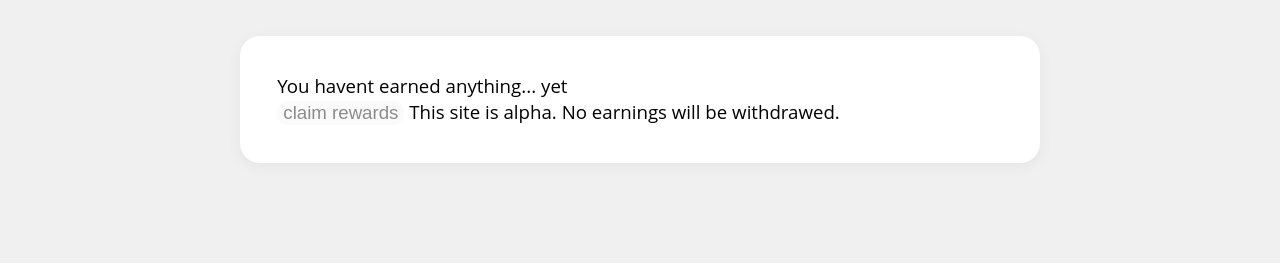
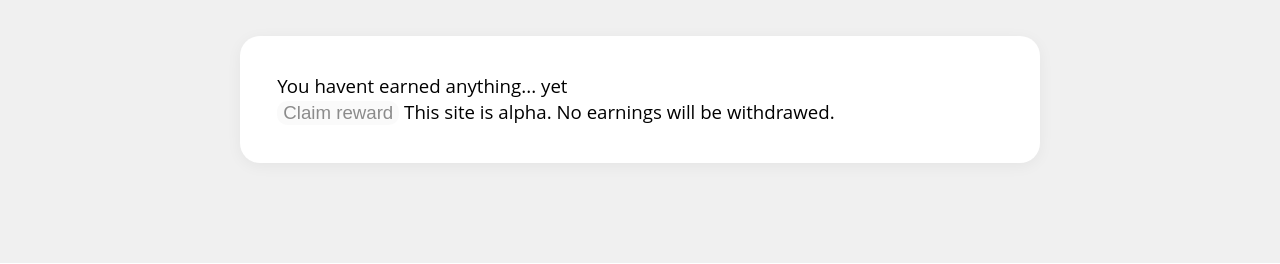
Before and after one commit to phorgegiving/phorgegiving.github.io, a PHP site: page /pages/earn/earn.html in a window 1280 px wide. Shown: the part 83-347 px from the top of the page. Run offline with PHP 8.4, Linux system fonts and the light colour scheme; some libraries are stand-ins or nearby versions.

Commit message:
earn alpha 1.1

```diff
--- a/pages/earn/earn.html
+++ b/pages/earn/earn.html
@@ -28,7 +28,7 @@
         <article>
             <div id="number">You havent earned anything... yet</div>
             <div class="h-captcha" data-sitekey="9238cffa-8eaa-44b6-a8c3-73eb5d07c8d1" data-callback="enableBtn"></div>
-<button disabled id="claimart">claim rewards</button>
+            <input type="button" value="Claim reward" id="claimart" disabled="disabled">
 This site is alpha. No earnings will be withdrawed.
           </article>
      </li>
--- a/styles/custom.css
+++ b/styles/custom.css
@@ -367,3 +367,15 @@ padding-top: 102px;}
 #pc {
   margin-left: 20vh;
 }
+
+input{
+  border: none;
+  outline: none;
+  display: inline-block;
+  text-align: center;
+  text-decoration: none;
+  cursor: pointer;
+  font-size: 1em;
+  border-radius: 10px;
+  color: rgba(0, 0, 0, 0.445);
+}
```
